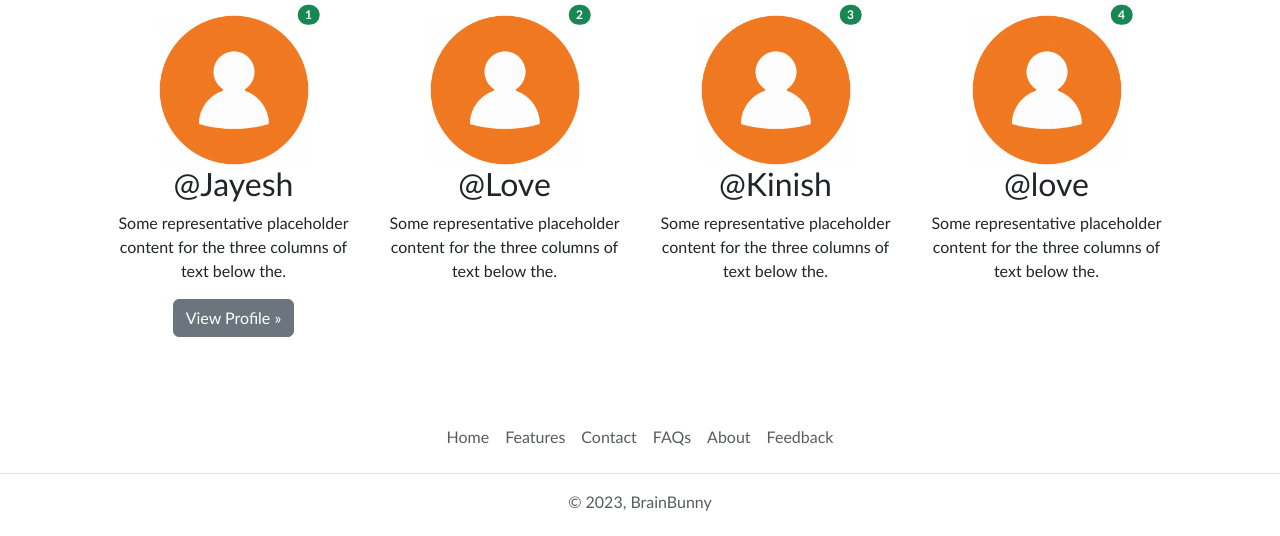
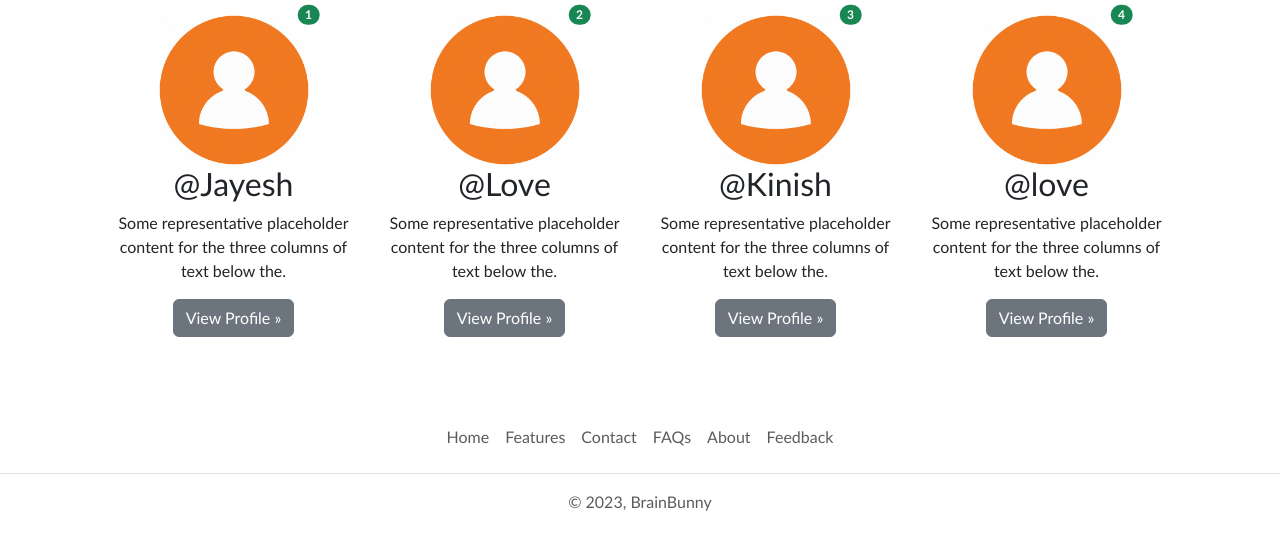
Before and after one commit to LoveleshSingh24/myenv, a Django app: template QuizPlanet/templates/welcome.html in a window 1280 px wide. Shown: the part 472-1008 px from the top of the page. Run offline with Django 5.2, Linux system fonts and the light colour scheme; the template is opened without the code that fills it, so the values that code supplies are empty.

Commit message:
To view other profile from login site

```diff
--- a/QuizPlanet/account/urls.py
+++ b/QuizPlanet/account/urls.py
@@ -3,7 +3,7 @@ from . import views
 
 urlpatterns = [
     path('register',views.register,name='register'),
-    path('profile/<str:username>/',views.profile,name='profile'),
+    path('profile/<str:username>',views.profile,name='profile'),
     path('login',views.login,name='login'),
     path('logout',views.logout,name='logout')
 
--- a/QuizPlanet/templates/components/navbar.html
+++ b/QuizPlanet/templates/components/navbar.html
@@ -5,7 +5,7 @@
         <a href="./leaderboard.html" class="btn btn-outline-primary">Leaderboard</a>
         {% if request.user.is_authenticated %}
             <a href="{% url 'profile'  request.user.username %}" class="btn btn-outline-primary">
-                <img src="{{ user_profile.profile_img.url }}" alt="profile" class="rounded-circle" width="30" height="30">
+                <img src="{{ user_pro.profile_img.url }}" alt="profile" class="rounded-circle" width="30" height="30">
             </a>
             <a href="{% url 'logout' %}" class="btn btn-outline-primary">Logout</a>
         {% else %}
@@ -53,7 +53,7 @@
 
                 {% if request.user.is_authenticated %}
                     <a href="{% url "profile" request.user.username %}" data-bs-toggle="tooltip" data-bs-placement="bottom"class="mx-2">
-                        <img src="{{user_profile.profile_img.url}}" alt="profile" width="55" height="55" class="img-fluid rounded-circle mx-2">
+                        <img src="{{user_pro.profile_img.url}}" alt="profile" width="55" height="55" class="img-fluid rounded-circle mx-2">
                     </a>
                     <a href="{% url "logout" %}" class="btn btn-primary ms-3">Logout</a>
                 {% else %}
--- a/QuizPlanet/templates/welcome.html
+++ b/QuizPlanet/templates/welcome.html
@@ -24,28 +24,28 @@
                 <span class="position-absolute top-0 start-90 translate-middle badge rounded-pill bg-success">1</span>
                 <h2 class="fw-normal">@Jayesh</h2>
                 <p>Some representative placeholder content for the three columns of text below the.</p>
-                <p><a class="btn btn-secondary" href="{% url 'profile' rank.user.username  %}">View Profile »</a></p>
+                <p><a class="btn btn-secondary" href="#">View Profile »</a></p>
             </div>
             <div class="col-lg-4 position-relative mb-4">
                 <img src="{% static "images/user.png" %}" class="img-fluid" width="150" height="150" alt="user-profile">
                 <span class="position-absolute top-0 start-90 translate-middle badge rounded-pill bg-success">2</span>
                 <h2 class="fw-normal">@Love</h2>
                 <p>Some representative placeholder content for the three columns of text below the.</p>
-                {% comment %} <p><a class="btn btn-secondary" href="{% url 'profile' rank.user.username  %}">View Profile »</a></p> {% endcomment %}
+                <p><a class="btn btn-secondary" href="#">View Profile »</a></p>
             </div>
             <div class="col-lg-4 position-relative mb-4">
                 <img src="{% static "images/user.png" %}" class="img-fluid" width="150" height="150" alt="user-profile">
                 <span class="position-absolute top-0 start-90 translate-middle badge rounded-pill bg-success">3</span>
                 <h2 class="fw-normal">@Kinish</h2>
                 <p>Some representative placeholder content for the three columns of text below the.</p>
-                {% comment %} <p><a class="btn btn-secondary" href="{% url 'profile' rank.user.username  %}">View Profile »</a></p> {% endcomment %}
+                <p><a class="btn btn-secondary" href="#">View Profile »</a></p>
             </div>
             <div class="col-lg-4 position-relative mb-4">
                 <img src="{% static 'images/user.png' %}" class="img-fluid" width="150" height="150" alt="user-profile">
                 <span class="position-absolute top-0 start-90 translate-middle badge rounded-pill bg-success">4</span>
                 <h2 class="fw-normal">@love</h2>
                 <p>Some representative placeholder content for the three columns of text below the.</p>
-                {% comment %} <p><a class="btn btn-secondary" href="{% url 'profile' rank.user.username  %}">View Profile »</a></p> {% endcomment %}
+                <p><a class="btn btn-secondary" href="#">View Profile »</a></p>
             </div>
         </div>
     </div>
```
Also changed, not shown: QuizPlanet/account/views.py (+6 -6 lines), QuizPlanet/base/views.py (+7 -1 lines), QuizPlanet/db.sqlite3.
